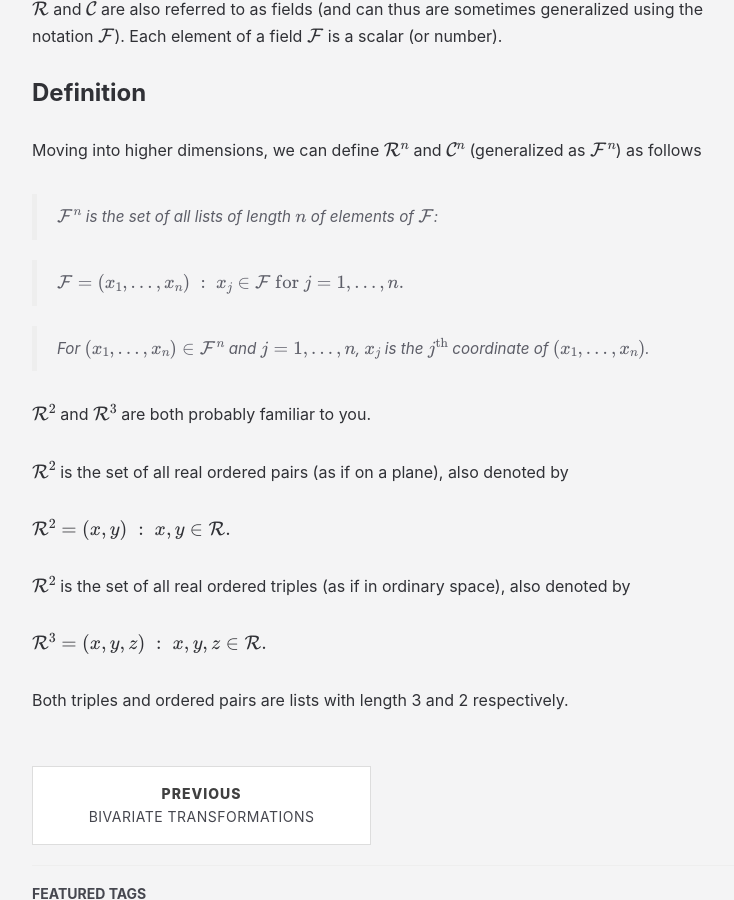
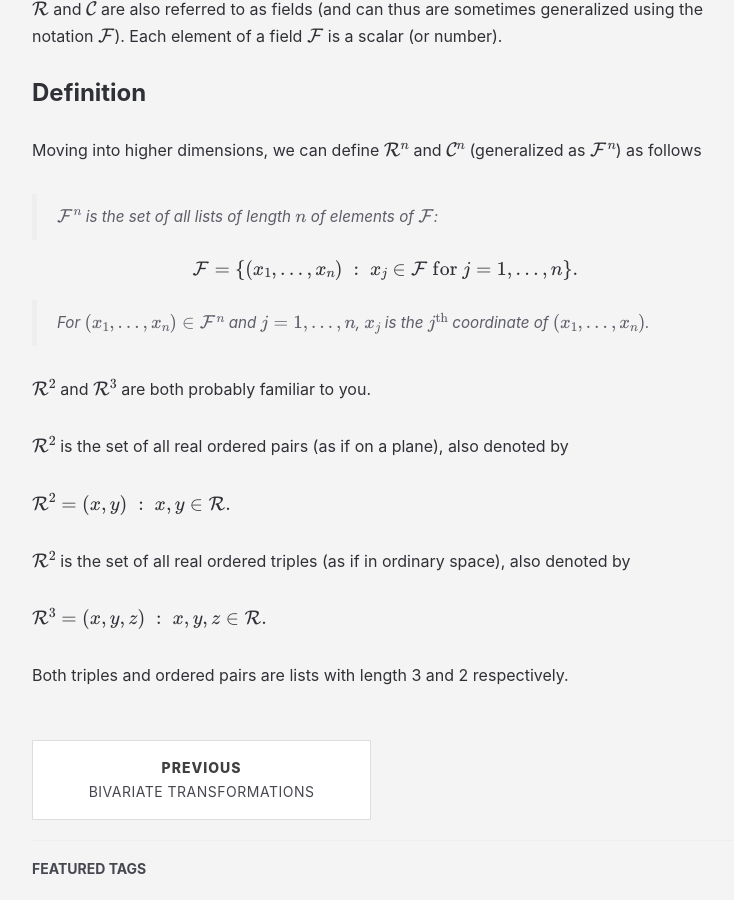
Before and after one commit to kgerot/kgerot.github.io, a Jekyll site: the page built from _posts/2022-01-05-Vector-Spaces-Intro.md, in a window 1280 px wide and 900 px high, scrolled down 1330 px. Shown: the whole window, without its empty margins (233-967 px from the left). Built offline with Jekyll 4.4.1, drawn with Linux system fonts in a browser that asks for light colours; nearby versions of some CDN libraries; formulas are drawn with MathJax 3; comment, search, counter and statistics services are not loaded.

Commit message:
changed formatting test

```diff
--- a/_posts/2022-01-05-Vector-Spaces-Intro.md
+++ b/_posts/2022-01-05-Vector-Spaces-Intro.md
@@ -44,7 +44,11 @@ Moving into higher dimensions, we can define $$\mathcal{R}^n$$ and $$\mathcal{C}
 
 > $$\mathcal{F}^n$$ is the set of all lists of length $$n$$ of elements of $$\mathcal{F}$$:
 
-> \\(\mathcal{F}=\{(x_1,\dots,x_n)\;:\; x_j\in\mathcal{F}\text{ for }j=1,\dots,n\}.\\)
+$$
+\begin{align*}
+\mathcal{F}=\{(x_1,\dots,x_n)\;:\; x_j\in\mathcal{F}\text{ for }j=1,\dots,n\}.
+\end{align*}
+$$
 
 > For $$(x_1,\dots,x_n)\in\mathcal{F^n}$$ and $$j=1,\dots,n$$, $$x_j$$ is the $$j^{\text{th}}$$ coordinate of $$(x_1,\dots,x_n)$$.
 
```
